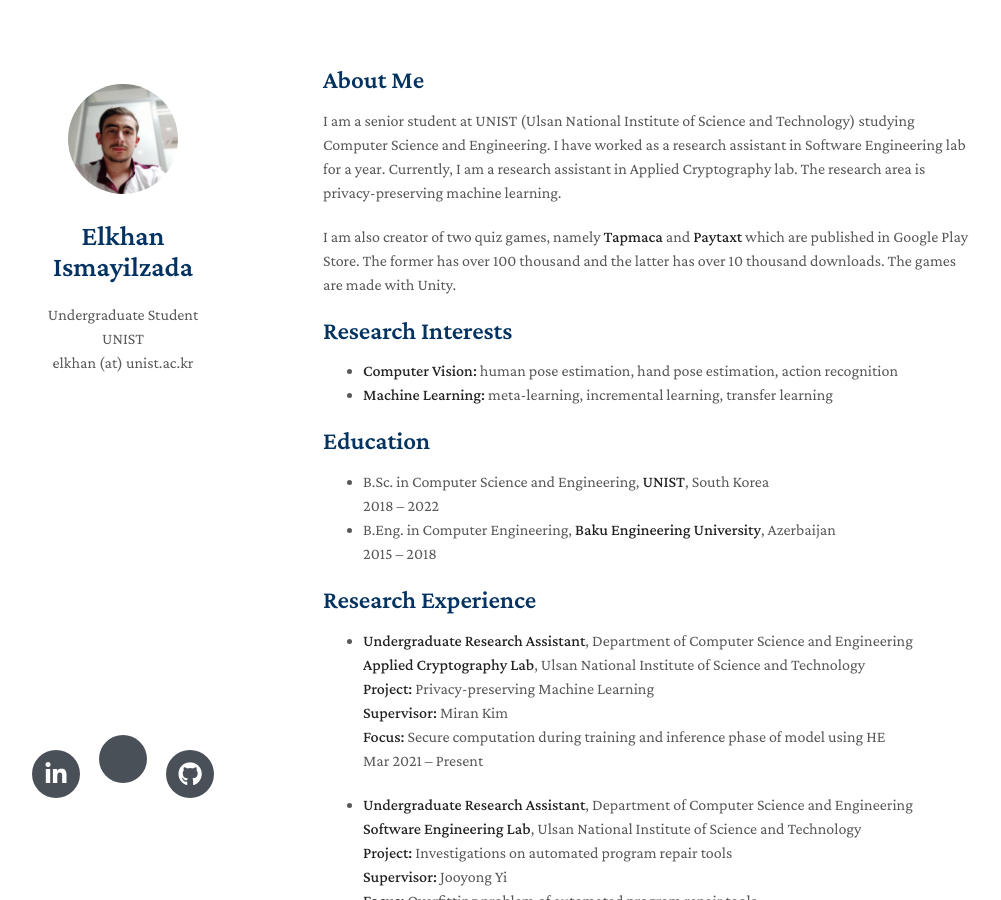
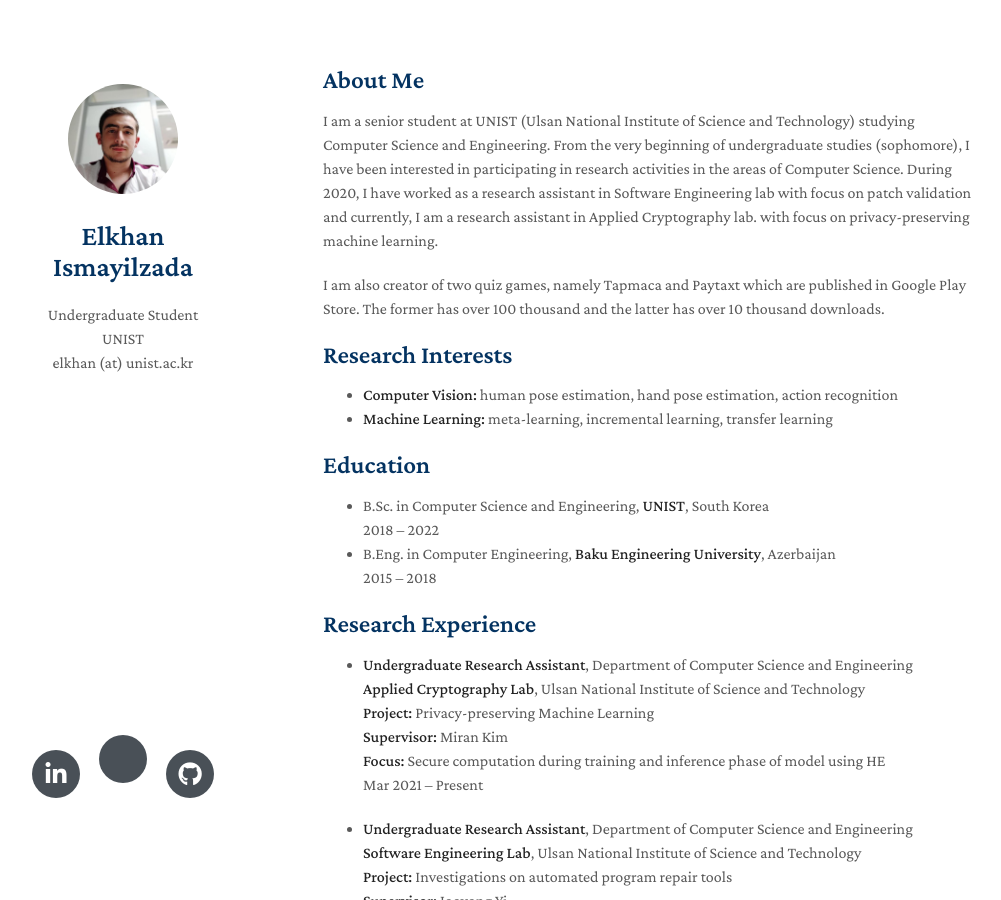
Before and after one commit to elkhanzada/elkhanzada.github.io, a Jekyll site: the page built from index.md, in a window 1280 px wide and 900 px high. Shown: the whole window, without its empty margins (147-1148 px from the left). Built offline with Jekyll 4.4.1, drawn with Linux system fonts in a browser that asks for light colours; nearby versions of some CDN libraries; a style sheet for code colours, icons or effects is not loaded; our own code applies the rules of GitHub Pages for plain Markdown files.

Commit message:
Update index.md

```diff
--- a/index.md
+++ b/index.md
@@ -4,9 +4,9 @@ layout: homepage
 
 ## About Me
 
-I am a senior student at UNIST (Ulsan National Institute of Science and Technology) studying Computer Science and Engineering. I have worked as a research assistant in Software Engineering lab for a year. Currently, I am a research assistant in Applied Cryptography lab. The research area is privacy-preserving machine learning.
+I am a senior student at UNIST (Ulsan National Institute of Science and Technology) studying Computer Science and Engineering. From the very beginning of undergraduate studies (sophomore), I have been interested in participating in research activities in the areas of Computer Science. During 2020, I have worked as a research assistant in Software Engineering lab with focus on patch validation and currently, I am a research assistant in Applied Cryptography lab. with focus on privacy-preserving machine learning.
 
-I am also creator of two quiz games, namely **Tapmaca** and **Paytaxt** which are published in Google Play Store. The former has over 100 thousand and the latter has over 10 thousand downloads. The games are made with Unity.
+I am also creator of two quiz games, namely Tapmaca and Paytaxt which are published in Google Play Store. The former has over 100 thousand and the latter has over 10 thousand downloads.
 
 ## Research Interests
 
```
